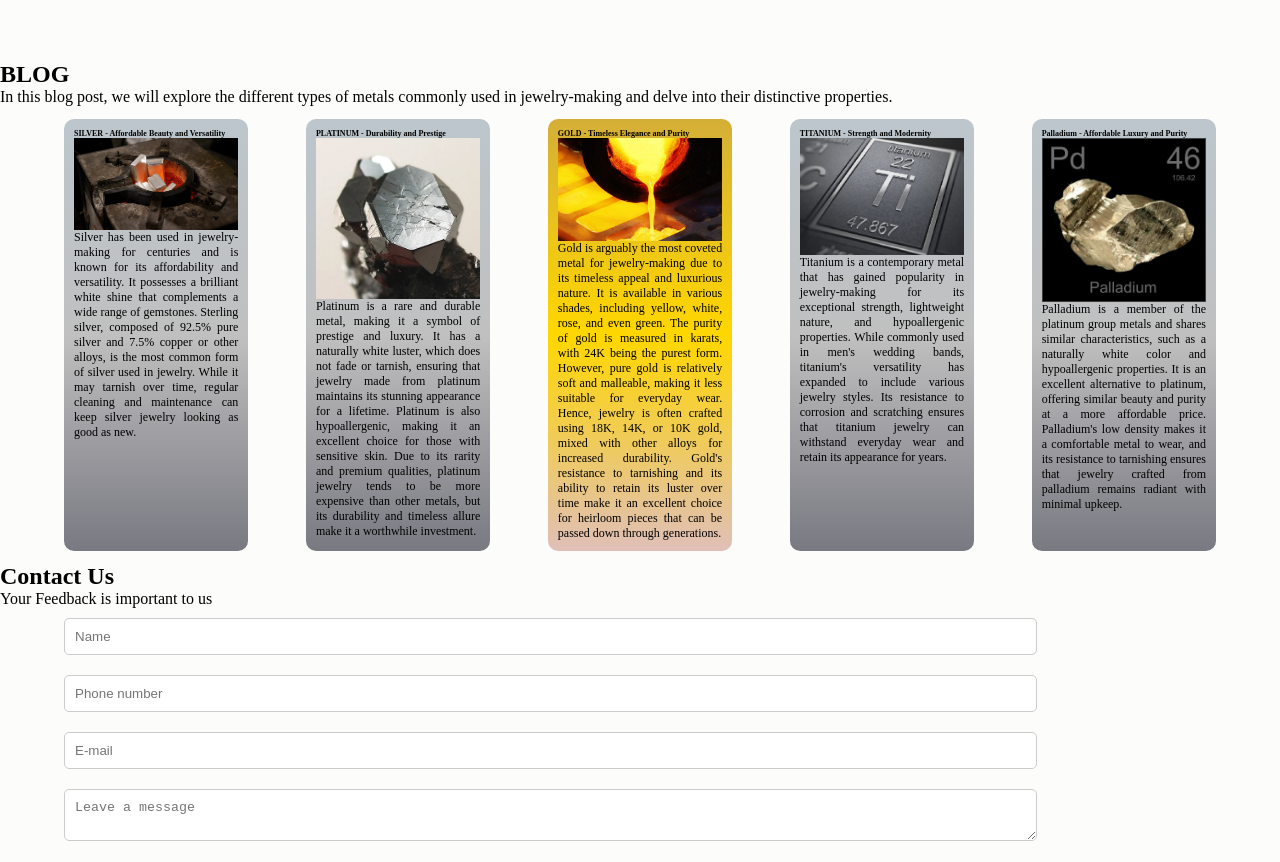
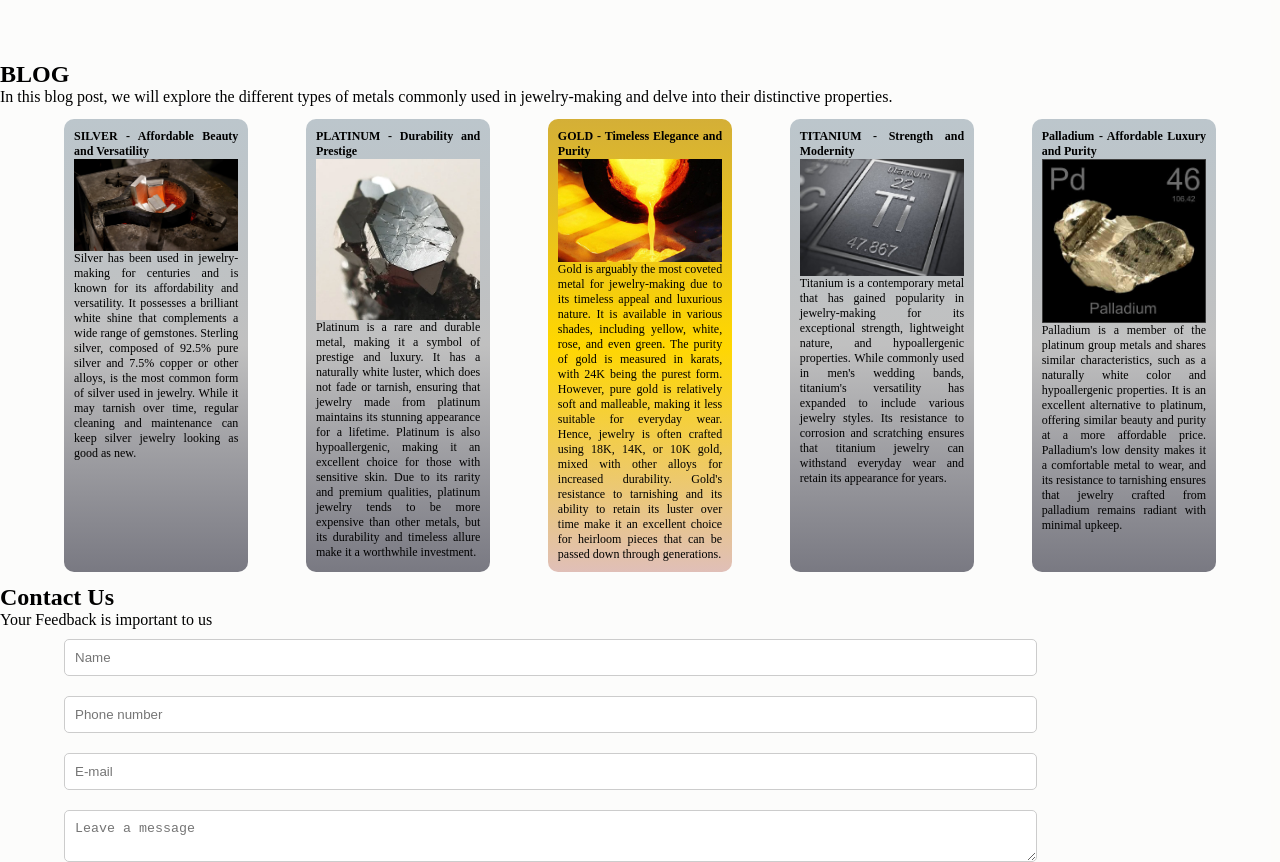
Before and after one commit to Bigh0rn/Loctech_project, a plain HTML site: page Index.html in a window 1280 px wide. Shown: the part 1830-2692 px from the top of the page. Drawn offline with Linux system fonts and the light colour scheme; files whose address does not match are found by name.

Commit message:
fourth commit

```diff
--- a/Index.html
+++ b/Index.html
@@ -143,28 +143,28 @@
         </div>
         <div class="blogs">
             <div class="metals">
-                <h6>SILVER - Affordable Beauty and Versatility</h6>
+                <h4>SILVER - Affordable Beauty and Versatility</h4>
                 <img src="./Image/silver refining.png" alt="">
                 <p>Silver has been used in jewelry-making for centuries and is known for its affordability and versatility. It possesses a brilliant white shine that complements a wide range of gemstones. Sterling silver, composed of 92.5% pure silver and 7.5% copper or other alloys, is the most common form of silver used in jewelry. While it may tarnish over time, regular cleaning and maintenance can keep silver jewelry looking as good as new.</p>
             </div>
             <div class="metals">
-                <h6>PLATINUM - Durability and Prestige</h6>
+                <h4>PLATINUM - Durability and Prestige</h4>
                 <img src="./Image/Platinum.jpg" alt="">
                 <p>Platinum is a rare and durable metal, making it a symbol of prestige and luxury. It has a naturally white luster, which does not fade or tarnish, ensuring that jewelry made from platinum maintains its stunning appearance for a lifetime. Platinum is also hypoallergenic, making it an excellent choice for those with sensitive skin. Due to its rarity and premium qualities, platinum jewelry tends to be more expensive than other metals, but its durability and timeless allure make it a worthwhile investment.</p>
             </div>
             <div class="gold">
-                <h6>GOLD - Timeless Elegance and Purity</h6>
+                <h4>GOLD - Timeless Elegance and Purity</h4>
                 <img src="./Image/refining gold.jpg" alt="">
                 <p>Gold is arguably the most coveted metal for jewelry-making due to its timeless appeal and luxurious nature. It is available in various shades, including yellow, white, rose, and even green. The purity of gold is measured in karats, with 24K being the purest form. However, pure gold is relatively soft and malleable, making it less suitable for everyday wear. Hence, jewelry is often crafted using 18K, 14K, or 10K gold, mixed with other alloys for increased durability. Gold's resistance to tarnishing and its ability to retain its luster over time make it an excellent choice for heirloom pieces that can be passed down through generations.
                 </p>
             </div>
             <div class="metals">
-                <h6>TITANIUM - Strength and Modernity</h6>
+                <h4>TITANIUM - Strength and Modernity</h4>
                 <img src="./Image/Titanium.jpg" alt="">
                 <p>Titanium is a contemporary metal that has gained popularity in jewelry-making for its exceptional strength, lightweight nature, and hypoallergenic properties. While commonly used in men's wedding bands, titanium's versatility has expanded to include various jewelry styles. Its resistance to corrosion and scratching ensures that titanium jewelry can withstand everyday wear and retain its appearance for years.</p>
             </div>
             <div class="metals">
-                <h6>Palladium - Affordable Luxury and Purity</h6>
+                <h4>Palladium - Affordable Luxury and Purity</h4>
                 <img src="./Image/Palladium.jpg" alt="">
                 <p>Palladium is a member of the platinum group metals and shares similar characteristics, such as a naturally white color and hypoallergenic properties. It is an excellent alternative to platinum, offering similar beauty and purity at a more affordable price. Palladium's low density makes it a comfortable metal to wear, and its resistance to tarnishing ensures that jewelry crafted from palladium remains radiant with minimal upkeep.</p>
             </div>
```
